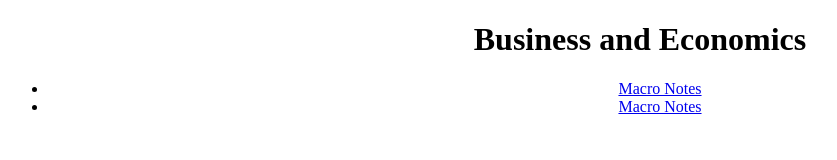
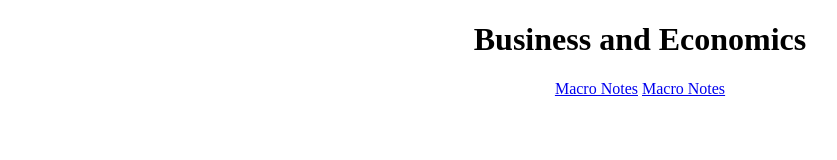
Before and after one commit to al626405/al626405.github.io, a plain HTML site: page index.html in a window 1280 px wide. Shown: the whole page, without its empty margins (0-837 px from the left). Drawn offline with Linux system fonts and the light colour scheme.

Commit message:
Update index.html

```diff
--- a/index.html
+++ b/index.html
@@ -4,10 +4,8 @@
 <body>
   <center>
     <h1>Business and Economics</h1>
-  <ul>
-  <li><a href="al626405.github.io/Macro.pdf">Macro Notes</a></li>
-  <li><a href="al626405.github.io/Micro1.pdf">Macro Notes</a></li>
-</ul>
+  <a href="al626405.github.io/Macro.pdf">Macro Notes</a>
+  <a href="al626405.github.io/Micro1.pdf">Macro Notes</a>
 </center>
 </body>
 </html>
```
